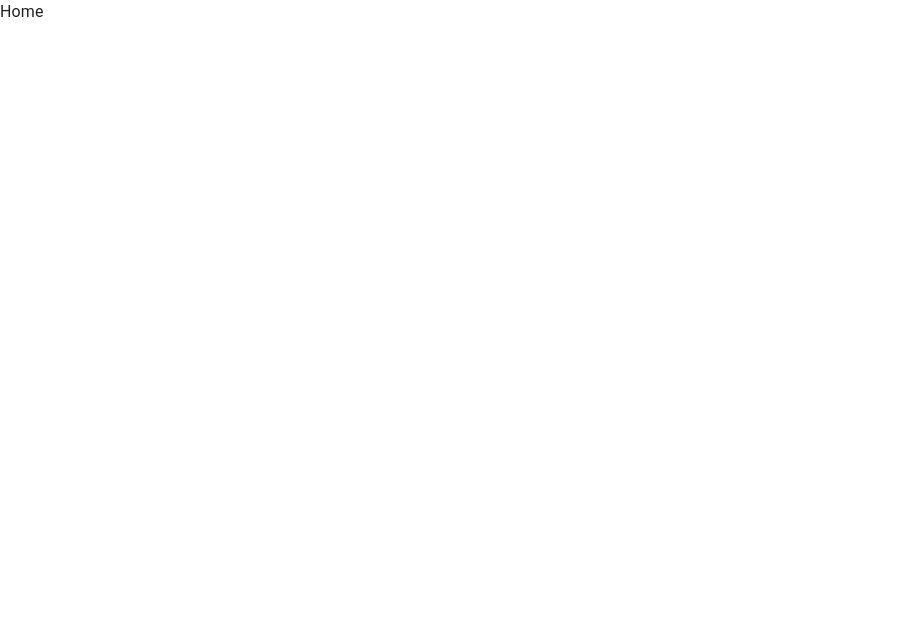
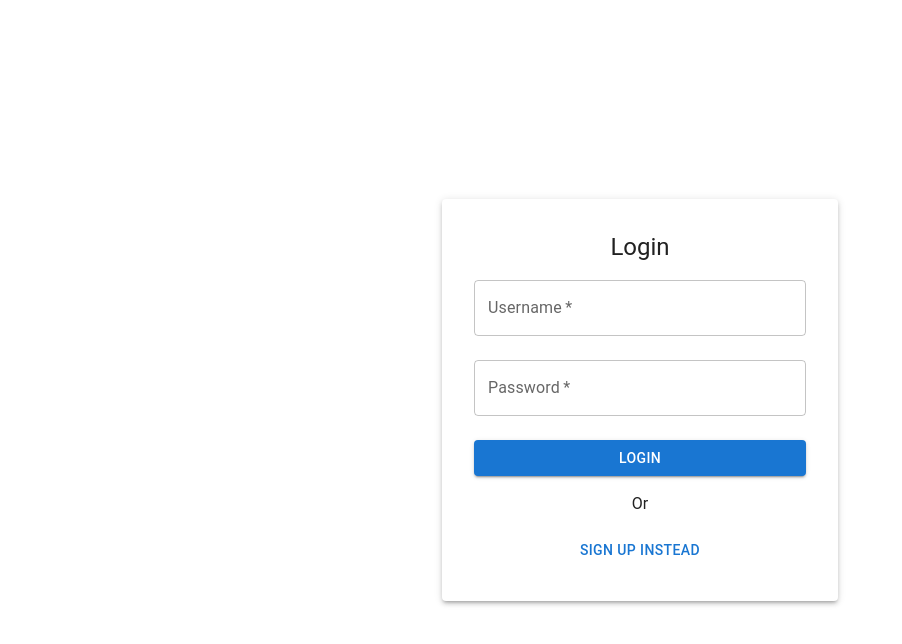
Before and after one commit to aashutoshtripathy/portfolio, a React (Create React App) app in the folder frontend/: page / in a window 1280 px wide. Shown: the top 644 px of the page, without its empty margins (0-902 px from the left). Built offline with nearby package versions, Linux system fonts and the light colour scheme.

Commit message:
modified

```diff
--- a/frontend/src/App.js
+++ b/frontend/src/App.js
@@ -13,7 +13,8 @@
     <div>
       <Router>
         <Routes>
-          <Route path='/' element={<Home/>}/>
+        {/* <Route path='/' element={<Home/>}/> */}
+          <Route path='/' element={<Login/>}/>
           <Route path='/login' element={<Login/>}/>
           <Route path='/chat:chatId' element={<Chat/>}/>
           <Route path='/group' element={<Group/>}/>
```
